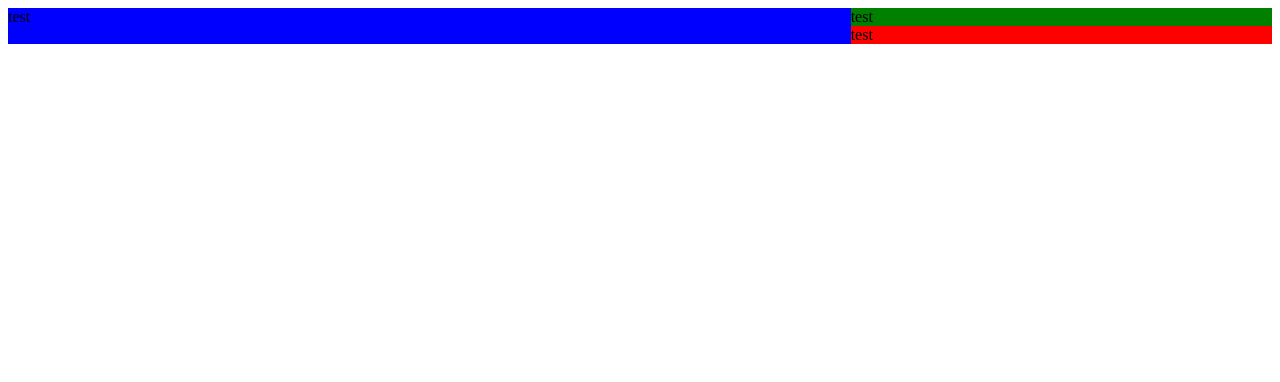
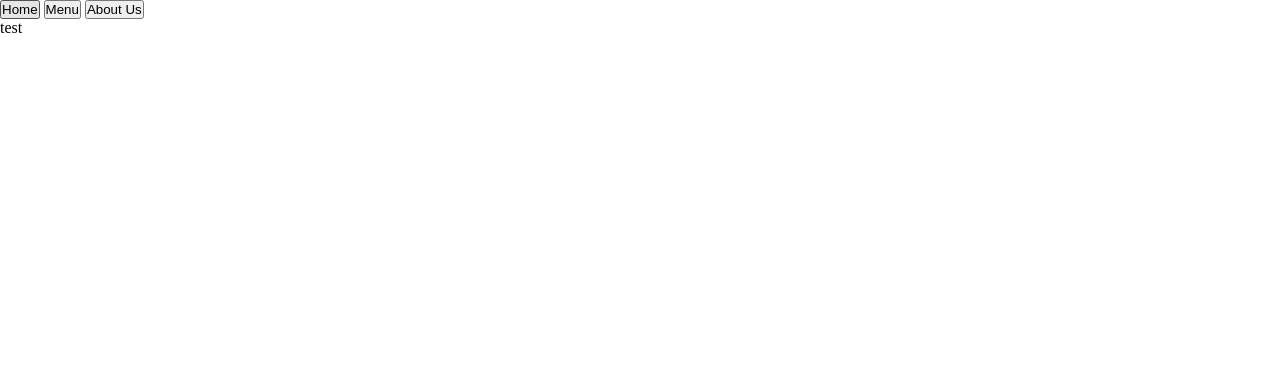
Before and after one commit to Flex58/odin-restaurant-page, a website built with webpack: page src/template.html in a window 1280 px wide. Built offline with nearby package versions, Linux system fonts and the light colour scheme.

Commit message:
create basic import into entry point

```diff
--- /dev/null
+++ b/src/home.js
@@ -0,0 +1,14 @@
+const home = function(){
+    const contentDiv = document.querySelector("#content");
+    const homeDiv = document.createElement("div");
+    const newsDiv = document.createElement("div");
+    const newsH2 = document.createElement("h2")
+    const containerDiv = document.createElement("div")
+
+    homeDiv.id = "home"
+    homeDiv.textContent = "test"
+    homeDiv.appendChild(newsDiv);
+    contentDiv.appendChild(homeDiv);
+}
+
+export default home;
--- a/src/index.js
+++ b/src/index.js
@@ -1 +1,4 @@
 import "./styles.css";
+import home from "./home";
+
+home();
--- a/src/styles.css
+++ b/src/styles.css
@@ -1,6 +1,20 @@
+* {
+    margin: 0;
+    padding: 0;
+}
+
+body {
+    height: 100vh;
+}
+
+#content {
+    height: 90%;
+}
+
 #home {
     display: grid;
     grid-template: 1fr 1fr / 2fr 1fr;
+    height: 100%;
 }
 
 .news {
@@ -13,6 +27,6 @@
     background-color: green;
 }
 
-.contact {
+.MotD {
     background-color: red;
 }
--- a/src/template.html
+++ b/src/template.html
@@ -7,13 +7,33 @@
 </head>
 <body>
     <header>
-        <div id="content">
-            <div id="home">
-                <div class="news">test</div>
-                <div class="reserve">test</div>
-                <div class="contact">test</div>
+        <nav>
+            <button>Home</button>
+            <button>Menu</button>
+            <button>About Us</button>
+        </nav>
+    </header>
+    <div id="content">
+        <!-- <div id="home">
+            <div class="news">
+                <h2>News</h2>
+                <div class="container">
+                    <div class="card">Lorem ipsum dolor sit, amet consectetur adipisicing elit. Ea repellat autem suscipit, accusantium quidem tempora neque consectetur iusto. Non quasi architecto eligendi mollitia officia enim, illum veritatis quae quod veniam?</div>
+                    <div class="card">Lorem ipsum dolor sit amet.</div>
+                    <div class="card">Lorem, ipsum dolor sit amet consectetur adipisicing elit.</div>
+                    <div class="card">Lorem, ipsum dolor.</div>
+                    <div class="card">Lorem ipsum dolor sit, amet consectetur adipisicing elit. Alias, accusantium deserunt.</div>
+                    <div class="card">Lorem ipsum dolor sit amet.</div>
+                </div>
             </div>
-        </div>
-    </header>
+            <div class="reserve">
+                <h2>Reserve</h2>
+                <div class="card">Contact Data</div>
+            </div>
+            <div class="MotD">
+                <h2>Meal of the Day</h2>
+            </div>
+        </div> -->
+    </div>
 </body>
 </html>
```
